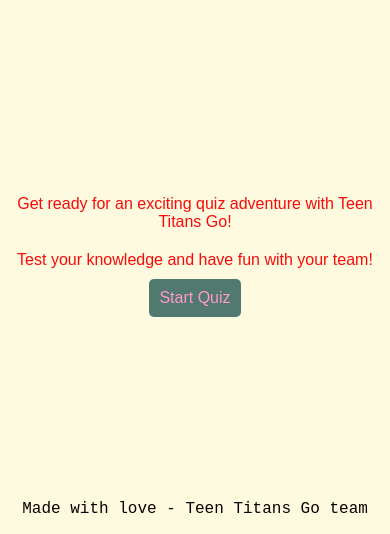
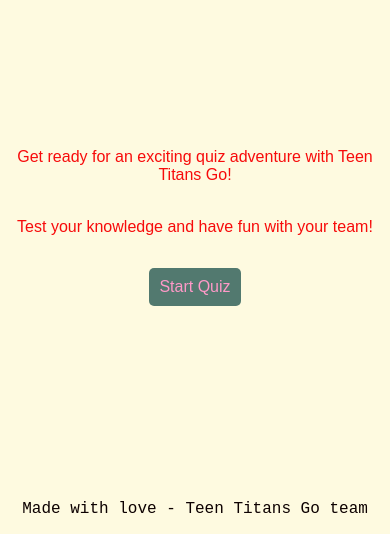
Before and after one commit to FameZeeshan/Game2, a plain HTML site: page index.html in a window 390 px wide. Shown: the part 310-844 px from the top of the page. Drawn offline with Linux system fonts and the light colour scheme; a web font is replaced by a local one.

Commit message:
main tag gap adjusted

```diff
--- a/styles.css
+++ b/styles.css
@@ -118,6 +118,7 @@
     font-optical-sizing: auto;
     font-weight: 900;
     font-style: normal;
+    margin-top: 10px;
 
 }
 
@@ -206,9 +207,11 @@
 }
 
 @media only screen and (max-width: 600px) {
-    .quiz_body {
-        margin: 10px;
+    main{
+        gap: 30px;
+        margin-top: -50px;
     }
+
 
     .home_header {
 
@@ -222,7 +225,7 @@
     }
 
     main p {
-        margin: 10px;
+        margin: 2px;
         text-align: center;
     }
 
```
